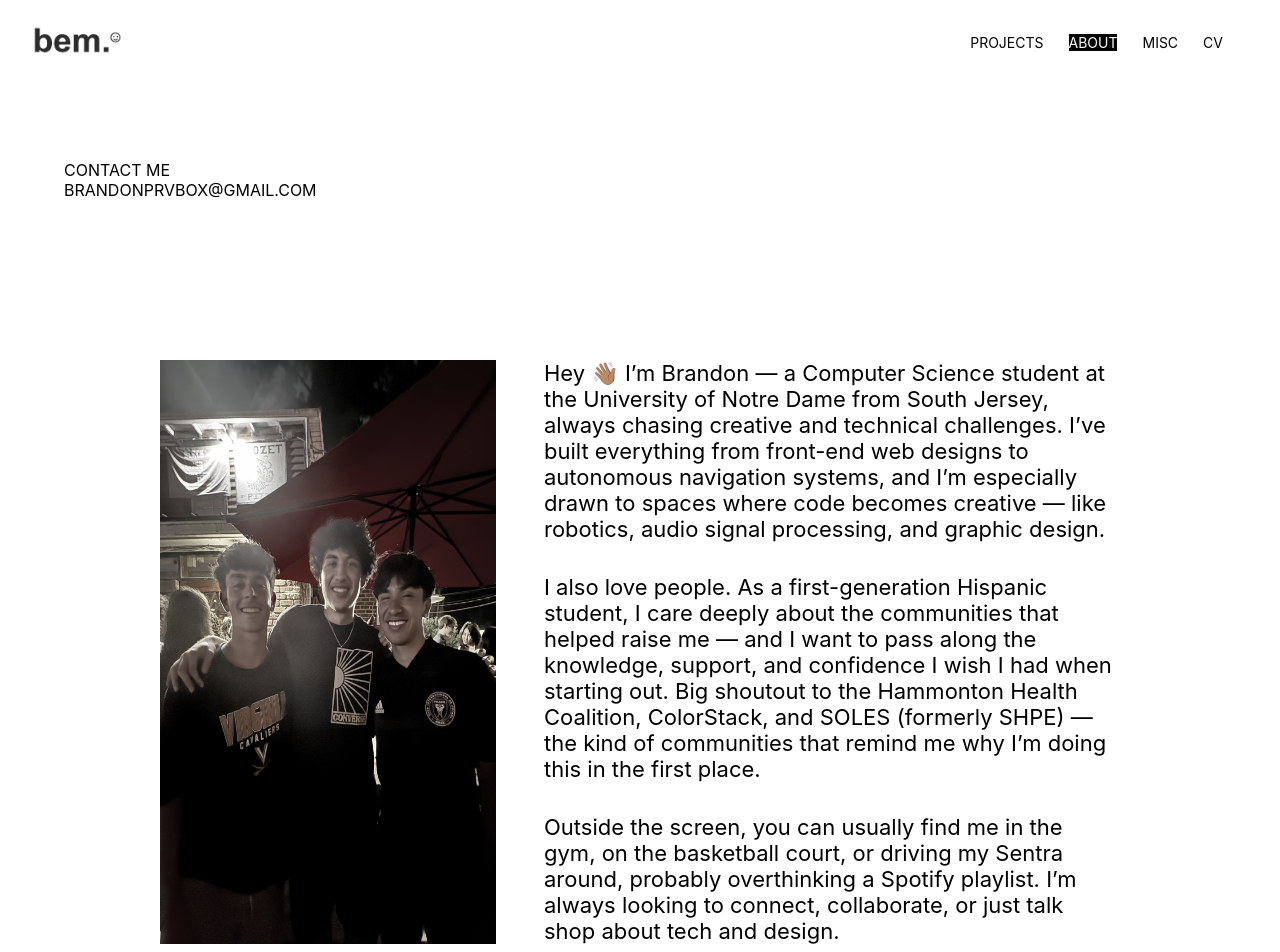
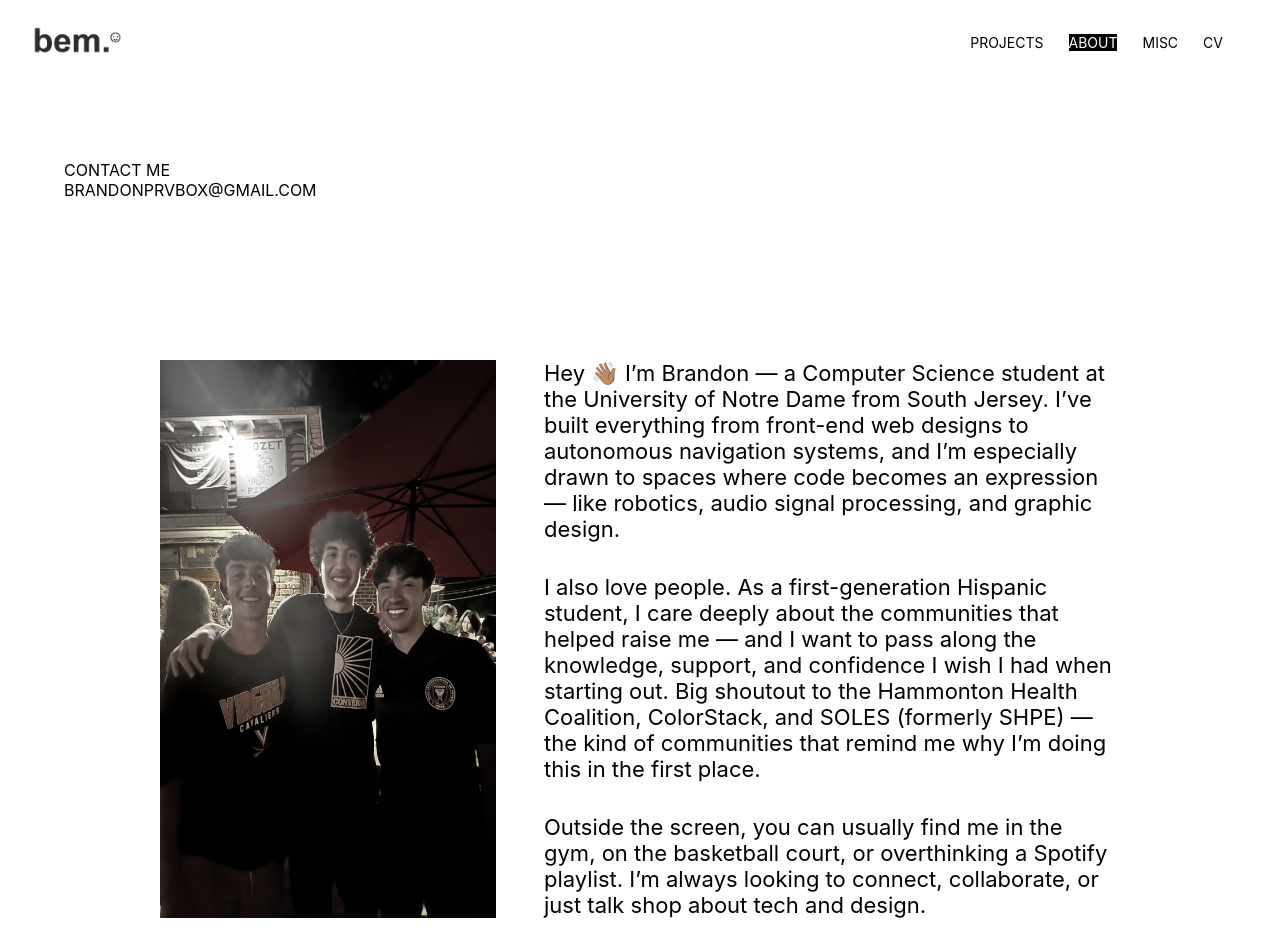
Before and after one commit to bemndy/brandonemartinez.com, a React (Create React App) app in the folder react-website/: page /about in a window 1280 px wide. Shown: the top 952 px of the page. Built offline with nearby package versions, Linux system fonts and the light colour scheme; a web font is replaced by a local one.

Commit message:
bug with background fixed

```diff
--- a/react-website/src/pages/about.js
+++ b/react-website/src/pages/about.js
@@ -15,9 +15,8 @@ function About () {
                     <img src="/images/portrait.JPG" alt="portrait of me" className="portrait"/>
                     <div className="biography-text-container">
                         <p className="biography-text">
-                        Hey 👋🏽 I’m Brandon — a Computer Science student at the University of Notre Dame from South Jersey, always chasing
-                        creative and technical challenges. I’ve built everything from front-end web designs to autonomous navigation systems,
-                        and I’m especially drawn to spaces where code becomes creative — like robotics, audio signal processing, and graphic design.
+                        Hey 👋🏽 I’m Brandon — a Computer Science student at the University of Notre Dame from South Jersey. I’ve built everything from front-end web designs to autonomous navigation systems,
+                        and I’m especially drawn to spaces where code becomes an expression — like robotics, audio signal processing, and graphic design.
                         </p>
                         <p className="biography-text">
                         I also love people. As a first-generation Hispanic
@@ -27,9 +26,8 @@ function About () {
                         place.
                         </p>
                         <p className="biography-text">
-                        Outside the screen, you can usually find me in the gym, on the basketball court, or driving my Sentra
-                        around, probably overthinking a Spotify playlist. I’m always looking to connect, collaborate, or just talk shop
-                        about tech and design.
+                        Outside the screen, you can usually find me in the gym, on the basketball court, or overthinking a Spotify playlist.
+                        I’m always looking to connect, collaborate, or just talk shop about tech and design.
                     </p>
                     </div>
                    </div>
```
